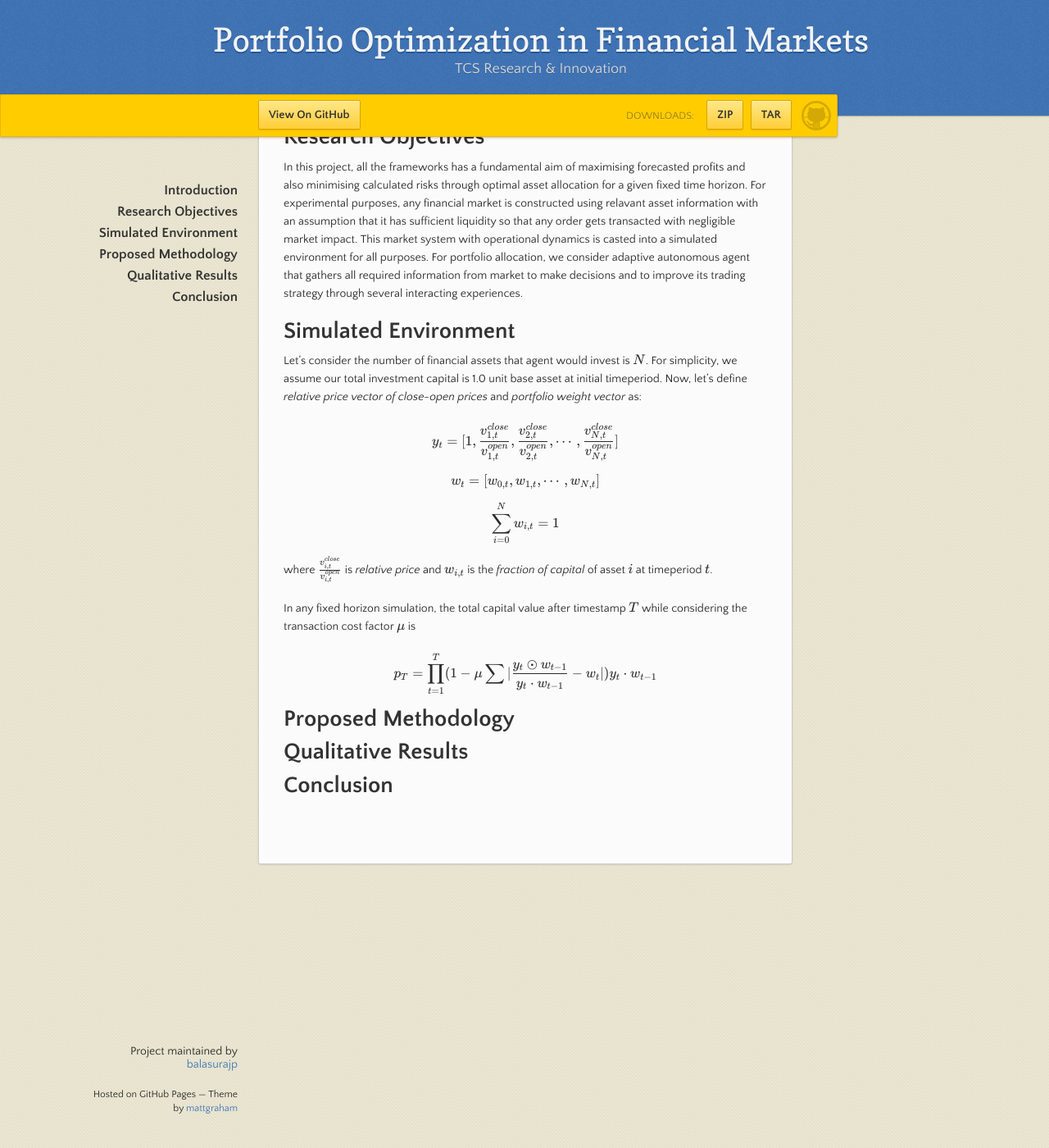
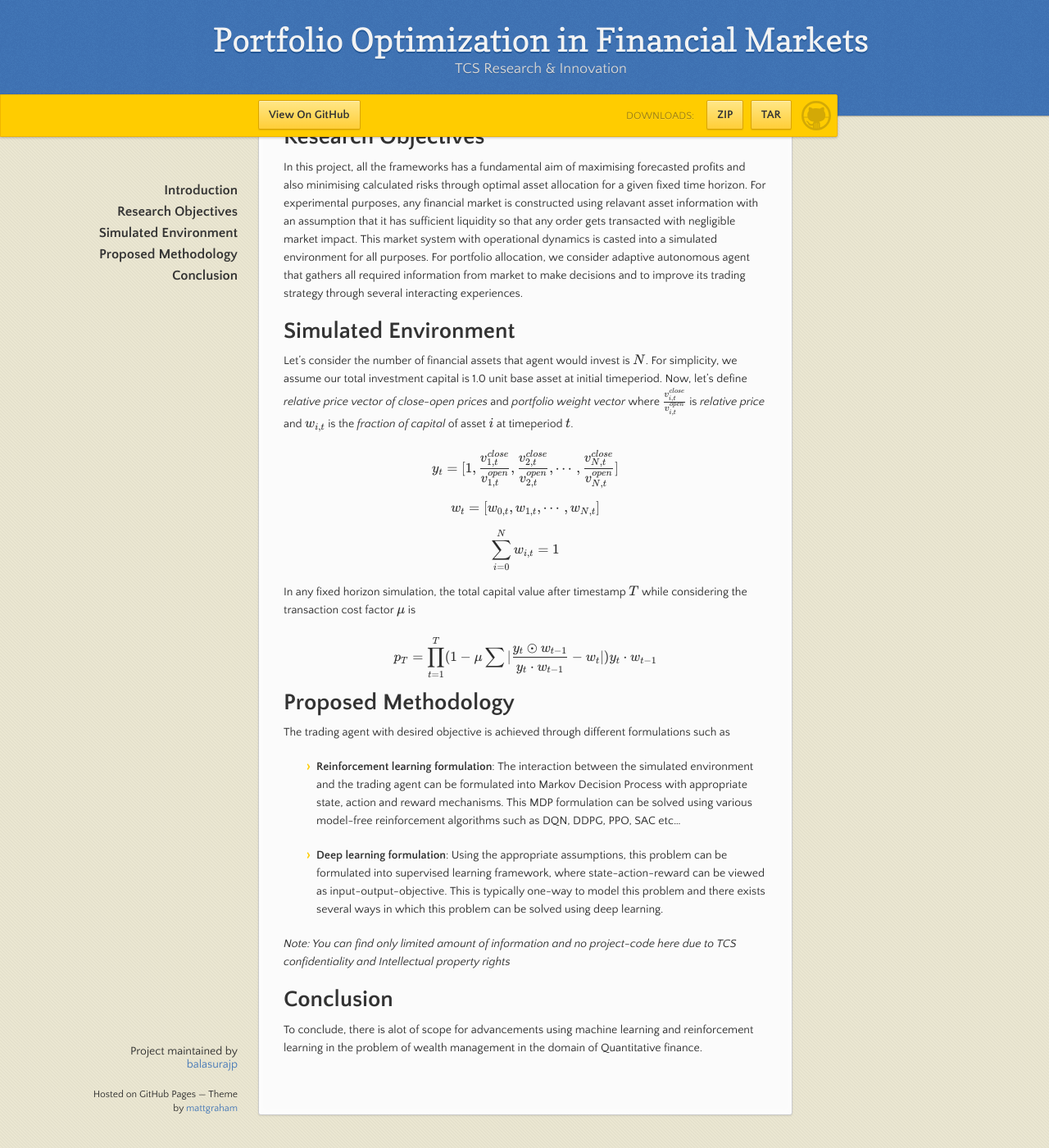
Before and after one commit to balasurajp/financial_portfolio_optimization, a Jekyll site: the page built from docs/index.md, in a window 1280 px wide and 1400 px high, scrolled down 306 px. Shown: the whole window at 82% size. Built offline with Jekyll 4.4.1, drawn with Linux system fonts in a browser that asks for light colours; nearby versions of some CDN libraries.

Commit message:
updated index.md

```diff
--- a/docs/index.md
+++ b/docs/index.md
@@ -135,7 +135,7 @@ In this project, all the frameworks has a fundamental aim of maximising forecast
 
 # Simulated Environment
 
-Let's consider the number of financial assets that agent would invest is \\( N \\). For simplicity, we assume our total investment capital is 1.0 unit base asset at initial timeperiod. Now, let's define _relative price vector of close-open prices_ and _portfolio weight vector_ as:
+Let's consider the number of financial assets that agent would invest is \\( N \\). For simplicity, we assume our total investment capital is 1.0 unit base asset at initial timeperiod. Now, let's define _relative price vector of close-open prices_ and _portfolio weight vector_ where \\( \frac{v_{i, t}^{close}}{v_{i, t}^{open}} \\) is _relative price_ and \\( w_{i,t} \\) is the _fraction of capital_ of asset \\(i\\) at timeperiod \\(t\\).
 
   $$ y_t=[1, \frac{v_{1,t}^{close}}{v_{1,t}^{open}}, \frac{v_{2,t}^{close}}{v_{2,t}^{open}},\cdots,\frac{v_{N,t}^{close}}{v_{N,t}^{open}}] $$
 
@@ -143,14 +143,20 @@ Let's consider the number of financial assets that agent would invest is \\( N \
 
   $$ \sum_{i=0}^{N}w_{i, t}=1 $$
 
-where \\( \frac{v_{i, t}^{close}}{v_{i, t}^{open}} \\) is _relative price_ and \\( w_{i,t} \\) is the _fraction of capital_ of asset \\(i\\) at timeperiod \\(t\\).
-
 In any fixed horizon simulation, the total capital value after timestamp \\(T\\) while considering the transaction cost factor \\( \mu \\) is
 
   $$ p_T=\prod_{t=1}^{T}(1-\mu\sum{|\frac{y_t \odot w_{t-1}}{y_t \cdot w_{t-1}} - w_{t}|}) y_t\cdot w_{t-1} $$
 
 # Proposed Methodology
 
-# Qualitative Results
+The trading agent with desired objective is achieved through different formulations such as
+
+- **Reinforcement learning formulation**: The interaction between the simulated environment and the trading agent can be formulated into Markov Decision Process with appropriate state, action and reward mechanisms. This MDP formulation can be solved using various model-free reinforcement algorithms such as DQN, DDPG, PPO, SAC etc...
+
+- **Deep learning formulation**: Using the appropriate assumptions, this problem can be formulated into supervised learning framework, where state-action-reward can be viewed as input-output-objective. This is typically one-way to model this problem and there exists several ways in which this problem can be solved using deep learning.
+
+_Note: You can find only limited amount of information and no project-code here due to TCS confidentiality and Intellectual property rights_
 
 # Conclusion
+
+To conclude, there is alot of scope for advancements using machine learning and reinforcement learning in the problem of wealth management in the domain of Quantitative finance.
```
